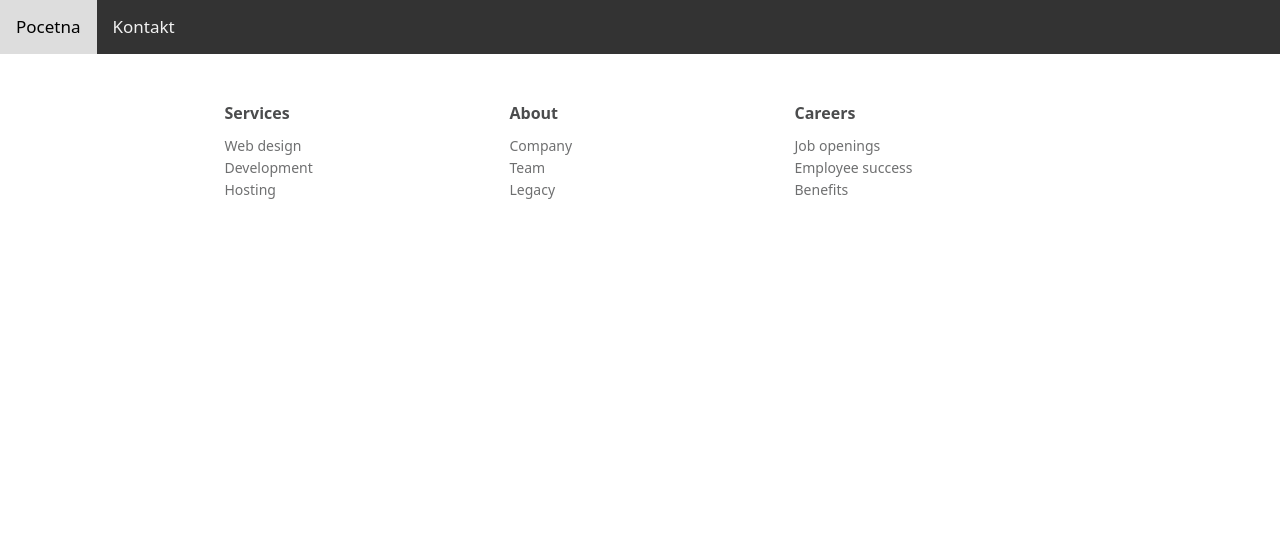
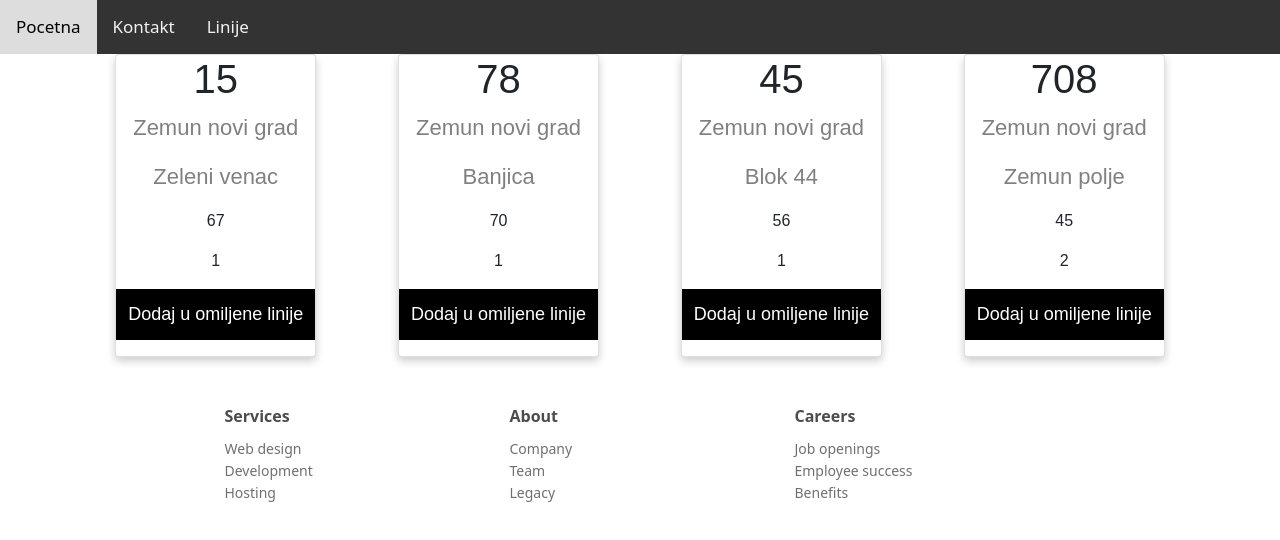
Before and after one commit to 9bobo4/gspReact, a React (Create React App) app: page /linije in a window 1280 px wide. Shown: the top 540 px of the page. Built offline with nearby package versions, Linux system fonts and the light colour scheme.

Commit message:
kreirana stranica na kojoj su prikazane sve autobuske linije

```diff
--- a/src/App.css
+++ b/src/App.css
@@ -175,3 +175,53 @@ body, html {
 
 
   /*kraj cssa za pocetnu*/
+
+
+
+  /*css za kartice */
+  .card {
+    box-shadow: 0 4px 8px 0 rgba(0, 0, 0, 0.2);
+    max-width: 300px;
+    overflow: hidden;
+    text-align: center;
+    font-family: arial;
+  }
+
+  .price {
+    color: grey;
+    font-size: 22px;
+  }
+
+  .card button {
+    border: none;
+    outline: 0;
+    padding: 12px;
+    color: white;
+    background-color: #000;
+    text-align: center;
+    cursor: pointer;
+    width: 100%;
+    font-size: 18px;
+  }
+
+  .card button:hover {
+    opacity: 0.7;
+  }
+
+  /*kraj cssa za kartice*/
+
+
+  /*css za stranicu linije - da se linije prikazu po redovima */
+
+  .sveLinije{
+
+    display: flex;
+    flex-direction: row;
+    flex-wrap: wrap;
+
+
+     margin-left: 9%;
+     margin-right:9%;
+     margin-top: 0;
+     justify-content: space-between;
+  }
--- a/src/App.js
+++ b/src/App.js
@@ -5,14 +5,73 @@ import NavBar from './komponente/NavBar';
 import Pocetna from './komponente/Pocetna';
 import { BrowserRouter, Routes, Route } from "react-router-dom";
 import Kontakt from './komponente/Kontakt';
+import Linije from './komponente/Linije';
+import { useState } from "react";
 function App() {
+
+  const [linije] = useState([
+
+    {
+      id:1,
+      brojLinije:15,
+      pocetnaStanica:"Zemun novi grad",
+      krajnjaStanica:"Zeleni venac",
+      vreme: 67,
+      zona:1,
+
+
+    },
+    {
+      id:2,
+      brojLinije:78,
+      pocetnaStanica:"Zemun novi grad",
+      krajnjaStanica:"Banjica",
+      vreme: 70,
+      zona:1,
+
+
+    },
+    {
+      id:3,
+      brojLinije:45,
+      pocetnaStanica:"Zemun novi grad",
+      krajnjaStanica:"Blok 44",
+      vreme: 56,
+      zona:1,
+    },
+    {
+      id:4,
+      brojLinije:708,
+      pocetnaStanica:"Zemun novi grad",
+      krajnjaStanica:"Zemun polje",
+      vreme: 45,
+      zona:2,
+
+    },
+
+  ]);
+
+
+
+
+
+
+
+
+
+
+
   return (
+
+
     <div >
       <BrowserRouter>
         <NavBar></NavBar>
+
         <Routes>
           <Route path="/" element={<Pocetna></Pocetna>} />
           <Route path="/kontakt" element={<Kontakt></Kontakt>} />
+          <Route path="/linije" element={<Linije linije={linije}></Linije>} />
         </Routes>
 
         <Footer></Footer>
--- /dev/null
+++ b/src/komponente/Linije.jsx
@@ -0,0 +1,14 @@
+import React from 'react'
+import LinijeKartica from './LinijeKartica';
+
+function Linije({linije}) {
+  return (
+    <div className='sveLinije'>
+      {linije.map((l)=>(<LinijeKartica key={l.id} linija={l}></LinijeKartica>))}
+
+
+    </div>
+  );
+}
+
+export default Linije;
--- /dev/null
+++ b/src/komponente/LinijeKartica.jsx
@@ -0,0 +1,28 @@
+import React from 'react'
+
+
+
+
+function LinijeKartica({linija}) {
+  return (
+    <div >
+      <div className="card">
+
+        <h1>{linija.brojLinije}</h1>
+        <p className="price"> {linija.pocetnaStanica}</p>
+        <p className="price"> {linija.krajnjaStanica}</p>
+
+        <p> {linija.vreme}</p>
+        <p> {linija.zona}</p>
+
+        <p><button>Dodaj u omiljene linije</button></p>
+      </div>
+
+
+
+
+    </div>
+  );
+}
+
+export default LinijeKartica;
--- a/src/komponente/NavBar.jsx
+++ b/src/komponente/NavBar.jsx
@@ -10,7 +10,7 @@ function NavBar() {
         <div className="topnav">
             <Link to="/">Pocetna</Link>
             <Link to="/kontakt">Kontakt</Link>
-
+            <Link to="/linije">Linije</Link>
         </div>
     </div>
   );
```
